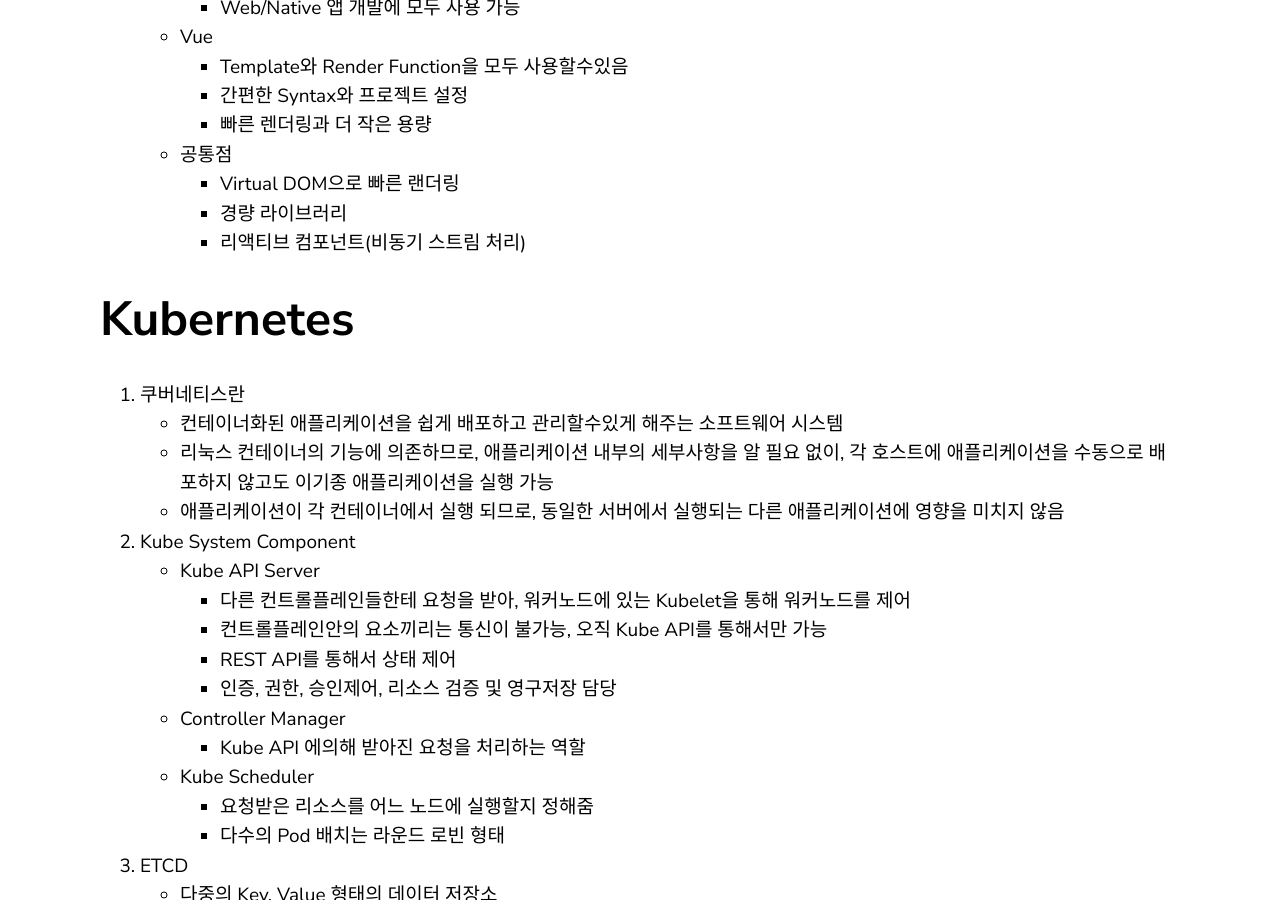
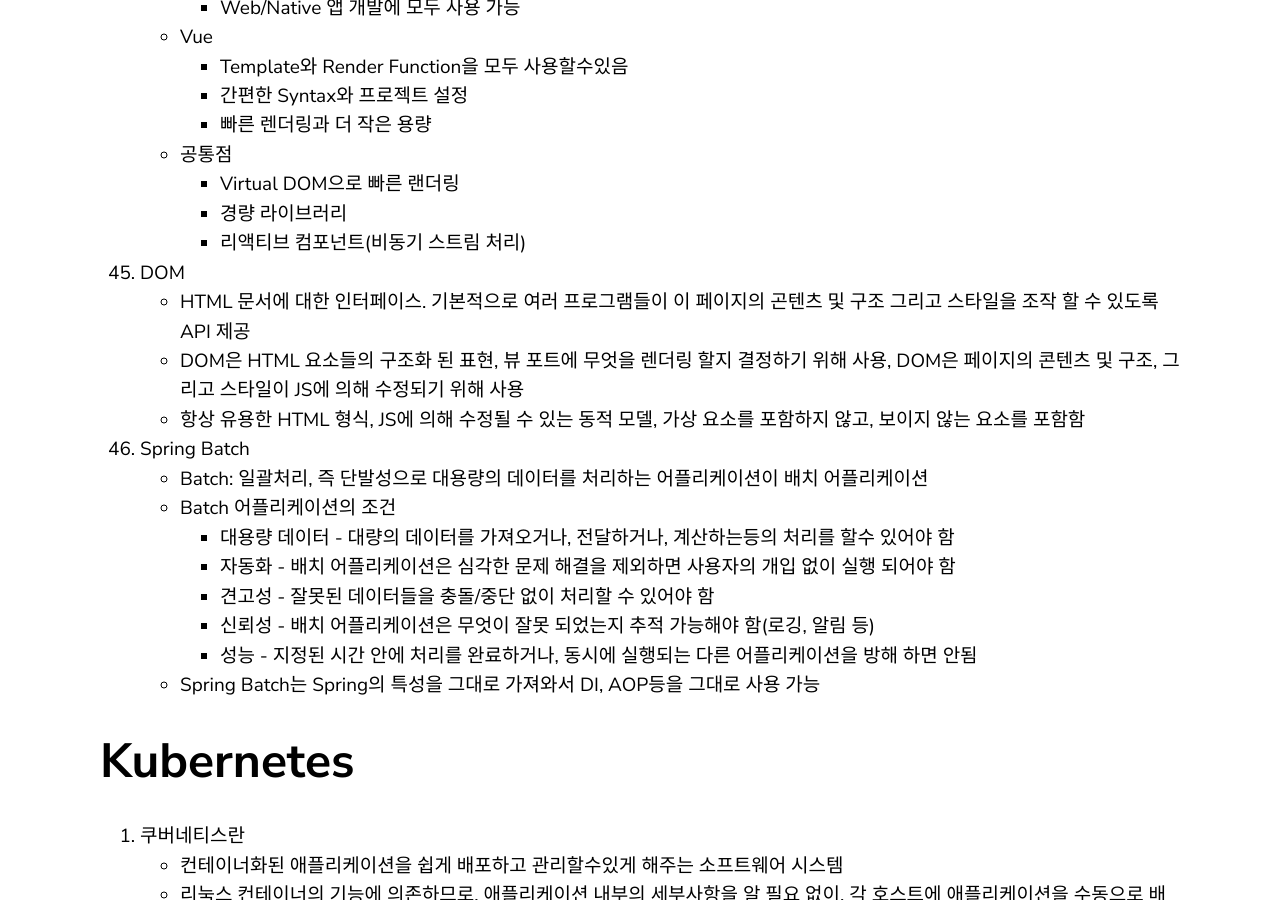
Before and after one commit to yoowonyoung/yoowonyoung.github.io, a Jekyll site: the page built from _posts/2020-08-11-Interview-03.md, in a window 1280 px wide and 900 px high, scrolled down 35681 px. Built offline with Jekyll 4.4.1, drawn with Linux system fonts in a browser that asks for light colours; comment, search, counter and statistics services are not loaded.

Commit message:
Update 2020-08-11-Interview-03.md

```diff
--- a/_posts/2020-08-11-Interview-03.md
+++ b/_posts/2020-08-11-Interview-03.md
@@ -1062,7 +1062,20 @@
         * 경량 라이브러리
         * 리액티브 컴포넌트(비동기 스트림 처리)
 
+45. DOM
+    - HTML 문서에 대한 인터페이스. 기본적으로 여러 프로그램들이 이 페이지의 곤텐츠 및 구조 그리고 스타일을 조작 할 수 있도록 API 제공
+    - DOM은 HTML 요소들의 구조화 된 표현, 뷰 포트에 무엇을 렌더링 할지 결정하기 위해 사용, DOM은 페이지의 콘텐츠 및 구조, 그리고 스타일이 JS에 의해 수정되기 위해 사용
+    - 항상 유용한 HTML 형식, JS에 의해 수정될 수 있는 동적 모델, 가상 요소를 포함하지 않고, 보이지 않는 요소를 포함함
 
+46. Spring Batch
+    - Batch: 일괄처리, 즉 단발성으로 대용량의 데이터를 처리하는 어플리케이션이 배치 어플리케이션
+    - Batch 어플리케이션의 조건
+        * 대용량 데이터 - 대량의 데이터를 가져오거나, 전달하거나, 계산하는등의 처리를 할수 있어야 함
+        * 자동화 - 배치 어플리케이션은 심각한 문제 해결을 제외하면 사용자의 개입 없이 실행 되어야 함
+        * 견고성 - 잘못된 데이터들을 충돌/중단 없이 처리할 수 있어야 함
+        * 신뢰성 - 배치 어플리케이션은 무엇이 잘못 되었는지 추적 가능해야 함(로깅, 알림 등)
+        * 성능 - 지정된 시간 안에 처리를 완료하거나, 동시에 실행되는 다른 어플리케이션을 방해 하면 안됨
+    - Spring Batch는 Spring의 특성을 그대로 가져와서 DI, AOP등을 그대로 사용 가능
 
 # Kubernetes
 
```
